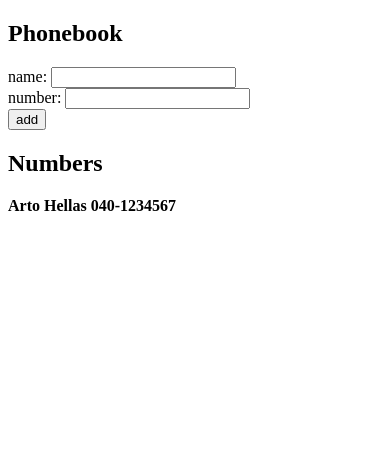
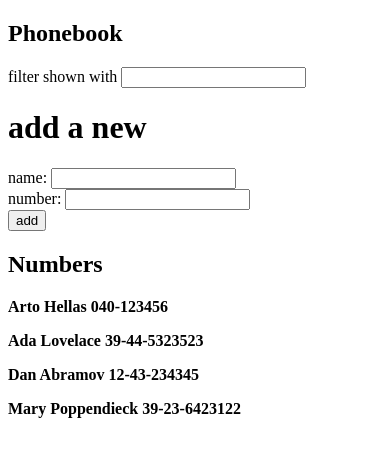
Before and after one commit to hgao080/full-stack-open, a React (Vite) app in the folder part2/phonebook/: page / in a window 390 px wide. Shown: the top 456 px of the page. Built offline with nearby package versions, Linux system fonts and the light colour scheme.

Commit message:
Added filter to phonebook by names

```diff
--- a/part2/phonebook/src/App.jsx
+++ b/part2/phonebook/src/App.jsx
@@ -4,12 +4,16 @@ import Details from './components/Details'
 
 const App = () => {
   const [persons, setPersons] = useState([
-    { name: 'Arto Hellas',
-      number: '040-1234567'
-    }
+    { name: 'Arto Hellas', number: '040-123456', id: 1 },
+    { name: 'Ada Lovelace', number: '39-44-5323523', id: 2 },
+    { name: 'Dan Abramov', number: '12-43-234345', id: 3 },
+    { name: 'Mary Poppendieck', number: '39-23-6423122', id: 4 }
   ])
+
   const [newName, setNewName] = useState('')
   const [newNumber, setNewNumber] = useState('')
+  const [filter, setFilter] = useState('')
+  const personsToShow = filter.length === 0 ? persons : persons.filter(person => person.name.toLowerCase().startsWith(filter.toLowerCase()))
 
   const addPerson = (e) => {
     e.preventDefault()
@@ -21,7 +25,8 @@ const App = () => {
 
     const nameObject = {
       name: newName,
-      number: newNumber
+      number: newNumber,
+      id: String(persons.length + 1),
     }
 
     setPersons(persons.concat(nameObject))
@@ -37,10 +42,18 @@ const App = () => {
     setNewNumber(e.target.value)
   }
 
+  const handleFilterChange = (e) => {
+    setFilter(e.target.value)
+  }
+
   return (
     <div>
       <h2>Phonebook</h2>
+      <div>
+        filter shown with <input value={filter} onChange={handleFilterChange} />
+      </div>
       <form onSubmit={addPerson}>
+        <h1>add a new</h1>
         <div>
           name: <input value={newName} onChange={handleNameChange}/>
         </div>
@@ -50,8 +63,8 @@ const App = () => {
         </div>
       </form>
       <h2>Numbers</h2>
-      {persons.map((person) => (
-        <Details key={person.name} person={person}></Details>
+      {personsToShow.map((person) => (
+        <Details key={person.id} person={person}></Details>
       ))}
     </div>
   )
```
